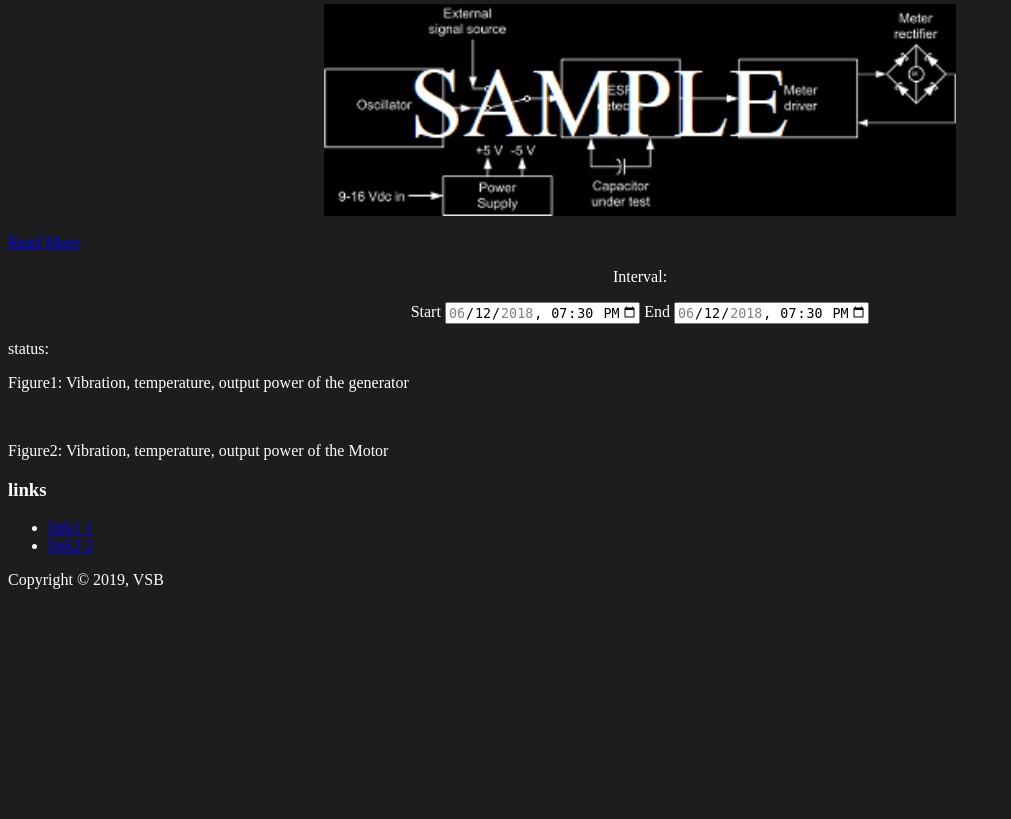
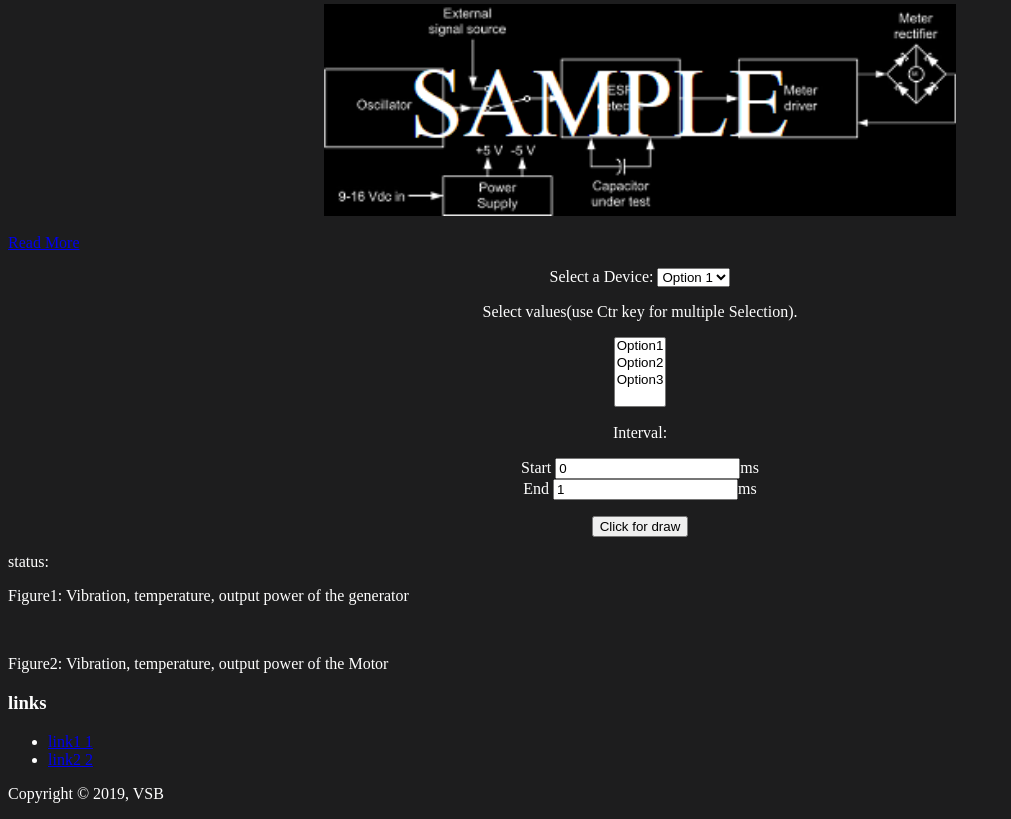
Before and after one commit to PetrDvoracek/django-basic, a Django app: template backend/basic/templates/index_ojan.html in a window 1280 px wide. Shown: the part 382-1201 px from the top of the page, without its empty margins (0-1011 px from the left). Before the commit the page ends 971 px from the top, so only its background shows below. Run offline with Django 3.2, Linux system fonts and the light colour scheme; the template is opened without the code that fills it, so the values that code supplies are empty; some libraries are stand-ins or nearby versions.

Commit message:
added template from Adam, script for plot changed

```diff
--- a/backend/basic/templates/index_ojan.html
+++ b/backend/basic/templates/index_ojan.html
@@ -7,6 +7,8 @@
 <p></p>
 <h2 id="main-header"><img src="images/logoFei.jpg" alt="My Sample Image" width="52"  style="float: left;" /><strong>&nbsp;VSB Test Bench</strong></h1>
 	</header>
+
+	<script src="https://ajax.googleapis.com/ajax/libs/jquery/3.3.1/jquery.min.js"></script>
 </head>
 <link rel="stylesheet" href="https://cdnjs.cloudflare.com/ajax/libs/font-awesome/4.7.0/css/font-awesome.min.css">
 <style>
@@ -46,7 +48,7 @@
   <a href="#"><i class="fa fa-envelope"></i></a>
 </div>
 
-</body>
+
 <body style="background-color:#1d1d1e;" text="white">
 				<section>
 		<article margin: 25px class="post">
@@ -69,44 +71,81 @@ img {
 <br>
 			<a href="info.html">Read More</a>
 <br>
-<!--<p style="text-align: center;">Select a Device:<strong>&nbsp;</strong><select name="list_box_name" size="number_of_options">-->
-<!--<option value="option1">Option 1</option>-->
-<!--<option value="option2">Option2</option>-->
-<!--<option value="Option3">Option3</option>-->
-<!--</select></p>-->
-<!--<p style="text-align: center;">Select values(use Ctr key for multiple Selection).</p>-->
-<!--<p style="text-align: center;"><select name="list_box_name[]" size="number_of_options" multiple="multiple">-->
-<!--<option value="option1">Option1</option>-->
-<!--<option value="option2">Option2</option>-->
-<!--<option value="Option3">Option3</option>-->
-<!--</select></p>-->
+<p style="text-align: center;">Select a Device:<strong>&nbsp;</strong><select name="list_box_name" size="number_of_options">
+<option value="option1">Option 1</option>
+<option value="option2">Option2</option>
+<option value="Option3">Option3</option>
+</select></p>
+<p style="text-align: center;">Select values(use Ctr key for multiple Selection).</p>
+<p style="text-align: center;"><select name="list_box_name[]" size="number_of_options" multiple="multiple">
+<option value="option1">Option1</option>
+<option value="option2">Option2</option>
+<option value="Option3">Option3</option>
+</select></p>
 <p style="text-align: center;"><label for="interval">Interval:</label></p>
-<p style="text-align: center;"><label for="interval">Start</label> <input type="datetime-local" id="meeting-time" name="meeting-time" value="2018-06-12T19:30" min="2018-06-07T00:00" max="2018-06-14T00:00" /> <label for="interval">End</label> <input type="datetime-local" id="meeting-time" name="meeting-time" value="2018-06-12T19:30" min="2018-06-07T00:00" max="2018-06-14T00:00" /></p>
+<p style="text-align: center;"><label for="interval">Start</label> <input type="number" id="startTime" value="0" />ms <br/><label for="interval">End</label> <input type="number" id="endTime"  value="1"/>ms</p>
+<div style="text-align:center">
+	<input type="button" id="myButton" value="Click for draw"/>
+</div>
+<p>status:<p>
 
-<p>status:<p>
-<html>
-<head>
 <script src="https://cdn.plot.ly/plotly-latest.min.js"></script>
-</head>
-<body>
- <div id="myDiv"><!-- Plotly chart will be drawn inside this DIV --></div>
+
+
+  <div id="myDiv" class="position:relative;width:100%;min-height:400px;"></div>
   <script>
 
+
+$(document).ready(function() {
+    $("#myButton").click(function(){
+
+			var trace1 = {
+  x: [0, 1, 2, 3, 4, 5, 6, 7, 8,20,23,16,13,22], //here you have to read data from real measurament
+  y: [8, 7, 6, 5, 4, 3, 2, 1, 0,9,10,13,15,17],
+	type: 'scatter'
+	, name:"Original datas"
+};
 var trace2 = {
-	x: {{ json_x|safe }},
-	y: {{ json_y|safe }},
-  mode: 'lines',
-  type: 'scatter'
+  x: [0, 1, 2, 3, 4, 5, 6, 7, 8,12,14,18,20,22], //here you have to read data from neuron network
+  y: [0, 1, 2, 3, 4, 5, 6, 7, 8,11,12,13,14,15],
+	type: 'scatter'
+	, name:"Neuron datas"
+};
+var data = [trace1, trace2];
+var layout = {
+  xaxis: {
+    autotick: false,
+    ticks: 'outside',
+    tick0: $('#startTime').val(), //here you set x-axis interval
+    dtick: 1,
+    ticklen: $('#endTime').val(), //also here is setting
+    tickwidth: 1,
+		tickcolor: '#000',
+		title: "[ms]",
+
+  },
+  yaxis: {
+    autotick: false,
+    ticks: 'outside',
+    tick0: 0,
+    dtick: 0.5,
+    ticklen: 1,
+    tickwidth: 2,
+		tickcolor: '#000',
+		title: "[HZ]"
+  }
 };
 
-var data = [trace2];
 
-var layout = {};
+		Plotly.newPlot('myDiv', data, layout);
+		});
 
-Plotly.newPlot('myDiv', data, layout, {showSendToCloud: true});
+});
+
+
   </script>
-</body>
-</html>
+
+
 	<P> Figure1: Vibration, temperature, output power of the generator <p>
 <br>
 
```
